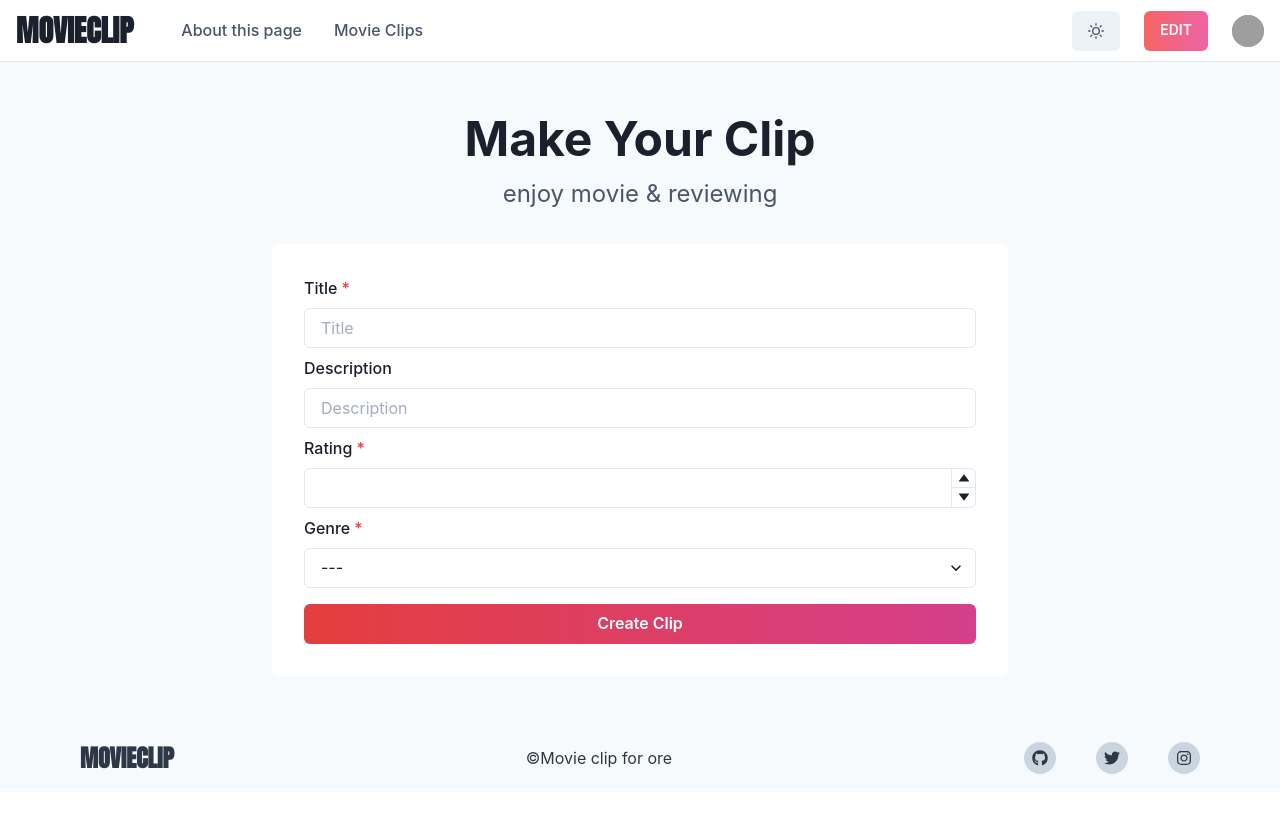
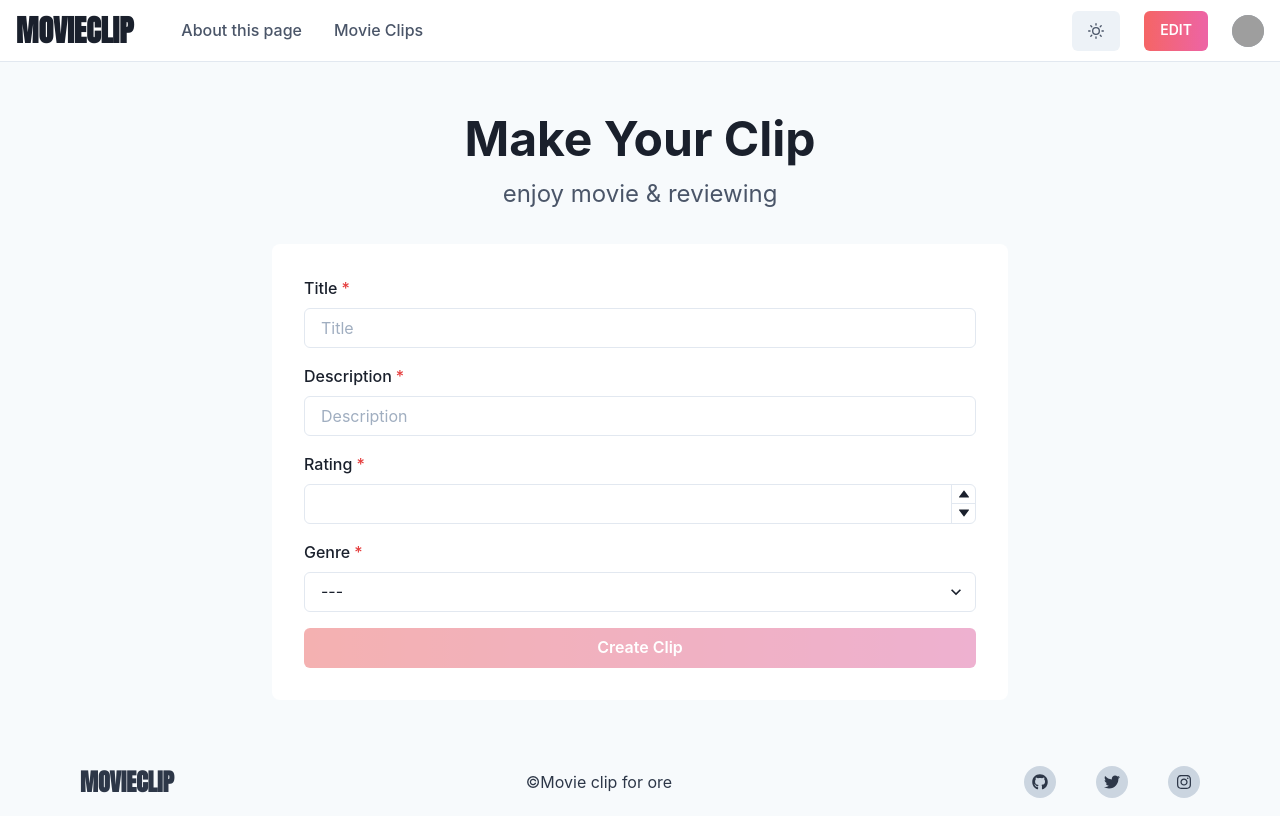
Before and after one commit to shuto-416/MovieClip, a Next.js app: page /edit in a window 1280 px wide. Built offline with nearby package versions, Linux system fonts and the light colour scheme; grey boxes are pictures that could not be loaded.

Commit message:
edit around button component on edit page

```diff
--- a/pages/edit/EditItems.tsx
+++ b/pages/edit/EditItems.tsx
@@ -1,4 +1,5 @@
 import {
+    Button,
     Stack,
     FormControl,
     FormLabel,
@@ -12,7 +13,7 @@ import {
     NumberDecrementStepper,
 } from '@chakra-ui/react'
 import * as React from "react"
-import { useForm } from 'react-hook-form'
+import { useForm, useFormState } from 'react-hook-form'
 
 interface EditItemsProps {
     title: string,
@@ -23,8 +24,8 @@ interface EditItemsProps {
 
 const EditItems = () => {
 
-    const { register, formState: {errors, isSubmitting}, handleSubmit } = useForm<EditItemsProps>({
-        mode: 'all',
+    const { register, formState: {errors, isSubmitting, isValid}, handleSubmit } = useForm<EditItemsProps>({
+        mode: 'all',  // 何も入力されていない場合、入力内容が正しくない場合、それぞれにおいてバリデーションが走る
     })
 
     const genreArray = [
@@ -32,7 +33,7 @@ const EditItems = () => {
     ]
 
     return (
-        <Stack>
+        <Stack spacing={4}>
 
             <FormControl
                 id={'title'}
@@ -50,9 +51,19 @@ const EditItems = () => {
                 </FormErrorMessage>
             </FormControl>
 
-            <FormControl id={'description'}>
+            <FormControl
+                id={'description'}
+                isRequired
+                isInvalid={errors.description ? true:false}
+            >
                 <FormLabel htmlFor={'description'}>Description</FormLabel>
-                <Input placeholder={'Description'} />
+                <Input
+                    placeholder={'Description'}
+                    {...register('description', { required: 'Description of the movie is required.'})}
+                />
+                <FormErrorMessage>
+                    {errors.description && errors.description.message}
+                </FormErrorMessage>
             </FormControl>
 
             <FormControl
@@ -77,7 +88,11 @@ const EditItems = () => {
                 </FormErrorMessage>
             </FormControl>
 
-            <FormControl id={'genre'} isRequired isInvalid={errors.genre ? true:false}>
+            <FormControl
+                id={'genre'}
+                isRequired
+                isInvalid={errors.genre ? true:false}
+            >
                 <FormLabel htmlFor={'genre'}>Genre</FormLabel>
                 <Select placeholder={'---'} {...register('genre',{required: 'Genre of the movie is reuired.'})}>
                     <option>Action</option>
@@ -89,6 +104,19 @@ const EditItems = () => {
                 </FormErrorMessage>
             </FormControl>
 
+            <Stack spacing={10}>
+                <Button
+                    bgGradient={'linear(to-r, red.500,pink.500)'}
+                    color={'white'}
+                    _hover={{ bgGradient: 'linear(to-r, red.400,pink.400)' }}
+                    _active={{ bgGradient: 'linear(to-r, red.400,pink.400)' }}
+                    _focus={{ boxShadow: 'none' }}
+                    disabled={!isValid}     // 全てのバリデーションが通過すると自動的に解除
+                    isLoading={isSubmitting}    // フォーム送信中にロード表示
+                >
+                    Create Clip
+                </Button>
+            </Stack>
         </Stack>
     )
 }
--- a/pages/edit/index.tsx
+++ b/pages/edit/index.tsx
@@ -4,7 +4,6 @@ import {
     Heading,
     Text,
     Box,
-    Button,
     useColorModeValue,
 } from '@chakra-ui/react'
 
@@ -30,20 +29,7 @@ const Edit = () => {
                     bg={useColorModeValue('white', 'gray.700')}
                     p={8}
                 >
-                    <Stack spacing={4}>
-                        <EditItems/>
-                        <Stack spacing={10}>
-                            <Button
-                                bgGradient={'linear(to-r, red.500,pink.500)'}
-                                color={'white'}
-                                _hover={{ bgGradient: 'linear(to-r, red.400,pink.400)' }}
-                                _active={{ bgGradient: 'linear(to-r, red.400,pink.400)' }}
-                                _focus={{ boxShadow: 'none' }}
-                            >
-                                Create Clip
-                            </Button>
-                        </Stack>
-                    </Stack>
+                    <EditItems/>
                 </Box>
             </Stack>
         </Flex>
```
